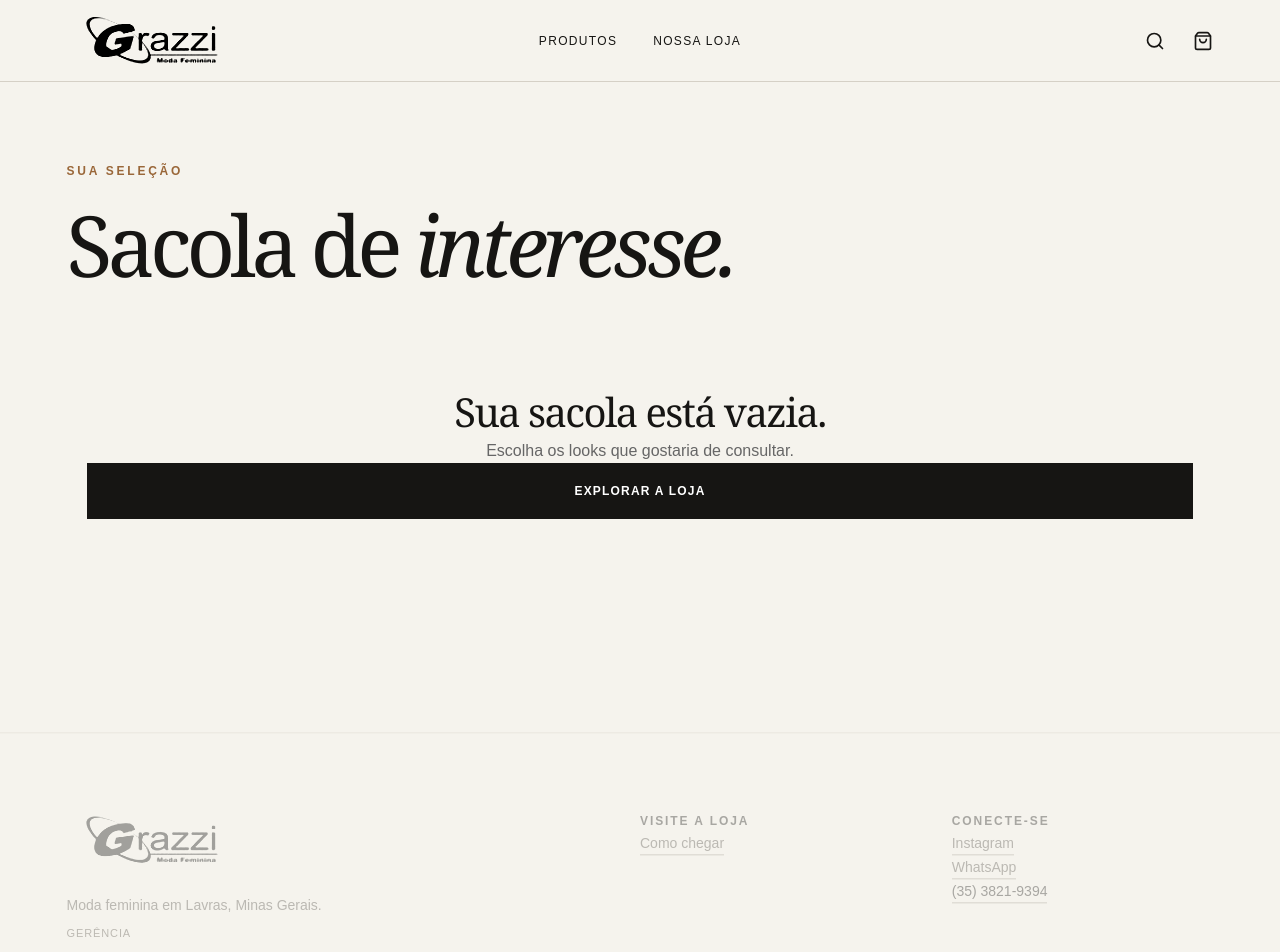
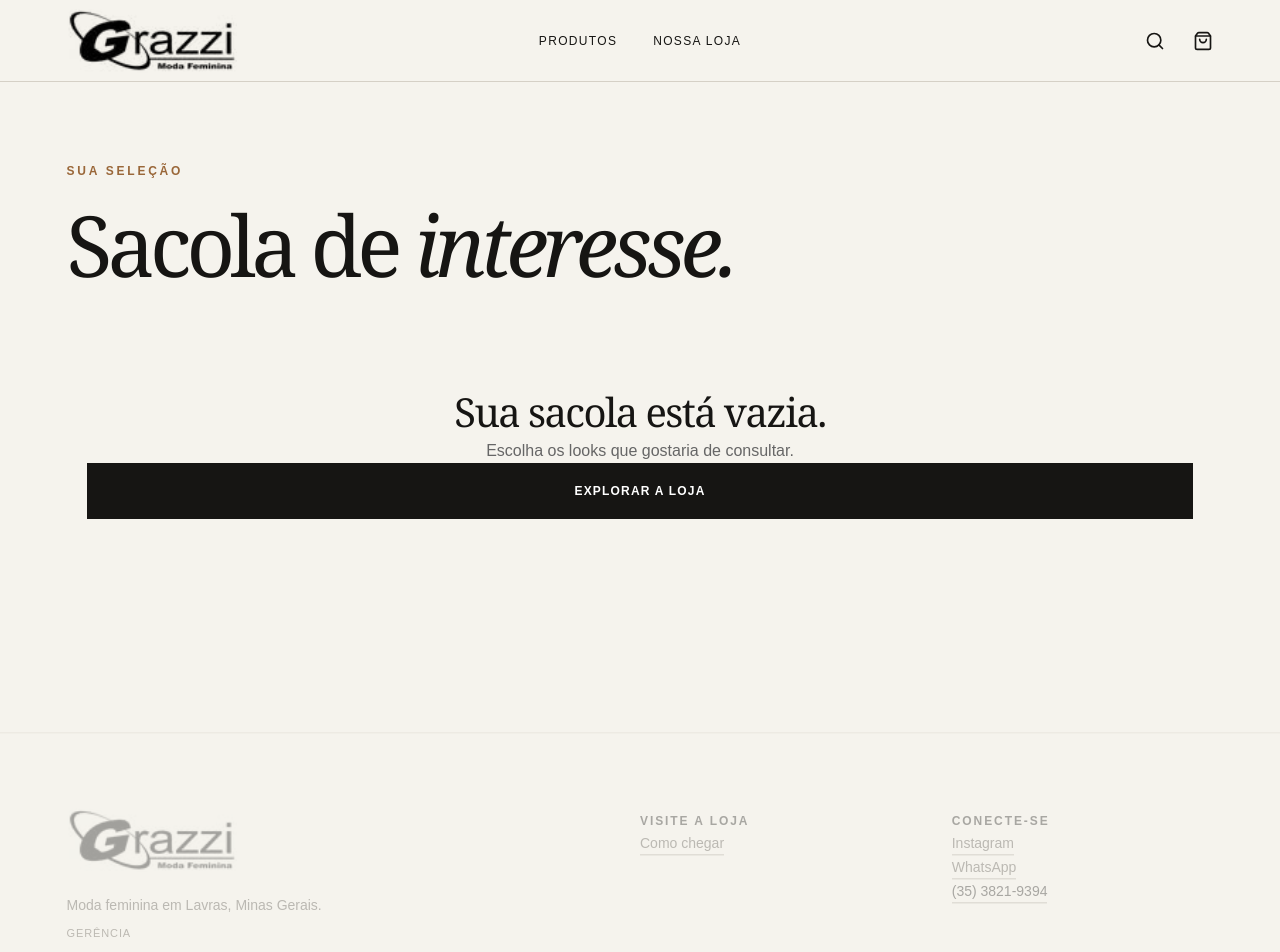
Before and after one commit to duduwwl/grazzi-modas, a Next.js app: page /grazzi-modas/sacola in a window 1280 px wide. Shown: the top 952 px of the page. Built offline with nearby package versions, Linux system fonts and the light colour scheme.

Commit message:
Use transparent black logo across layouts

```diff
--- a/app/globals.css
+++ b/app/globals.css
@@ -145,7 +145,7 @@ html,body{max-width:100%;overflow-x:clip}
 
 /* Home page details */
 .wordmark{line-height:0;align-items:center}
-.wordmark .brand-logo{display:block;width:170px;height:64px;max-width:none;object-fit:cover;object-position:center;background:transparent;filter:grayscale(1) invert(1) contrast(2);mix-blend-mode:multiply}
+.wordmark .brand-logo{display:block;width:170px;height:64px;max-width:none;object-fit:contain;background:transparent}
 .footer .wordmark{border:0;padding:0}
 .campaign{background:#e5dfd5}
 .campaign-image::after{background:linear-gradient(0deg,rgba(0,0,0,.24),transparent 48%)}
@@ -168,7 +168,6 @@ html,body{max-width:100%;overflow-x:clip}
 .footer{background:#f5f3ed;color:#171514;border-top:1px solid #d4cdc2}
 .footer p{color:#4e4943}
 .footer a{border-color:#9c9388}
-.footer .wordmark .brand-logo{mix-blend-mode:multiply}
 .footer .manager-link{display:inline-flex;align-items:center;gap:7px;margin-top:7px;color:#514a42;border:0;font-size:11px;letter-spacing:.08em;text-transform:uppercase}
 .footer .manager-link:hover,.footer a:hover{color:#9a6739}
 @media(max-width:560px){.category-links>a:first-child img{transform:scale(1.66)}.category-links>a:nth-child(2) img{transform:scale(1.6)}.category-links>a:first-child:hover img{transform:scale(1.72)}.category-links>a:nth-child(2):hover img{transform:scale(1.66)}.store-story-copy{padding:52px 22px 68px}.store-story-copy h2{font-size:clamp(37px,9vw,48px)}}
@@ -221,7 +220,6 @@ html,body{max-width:100%;overflow-x:clip}
 @media(max-width:800px){
   .site-header{grid-template-columns:44px minmax(0,1fr) 44px}
   .mobile-menu button,.header-actions a{display:grid;place-items:center;min-width:44px;min-height:44px}
-  .store-menu .brand-logo{filter:grayscale(1) invert(1) contrast(2)}
   .store-menu>button{display:grid;place-items:center;width:44px;height:44px;top:8px;right:8px}
 }
 @media(max-width:480px){
--- a/components/store-chrome.tsx
+++ b/components/store-chrome.tsx
@@ -7,7 +7,7 @@ import { Sheet, SheetContent, SheetTitle, SheetTrigger } from "@/components/ui/s
 import { useBag } from "@/lib/bag";
 
 function Wordmark() {
-  return <img className="brand-logo" src="/grazzi-modas/brand/grazzi-instagram.jpg" alt="Grazzi Modas · Moda Feminina" />;
+  return <img className="brand-logo" src="/grazzi-modas/brand/grazzi-black-transparent.svg" alt="Grazzi Modas · Moda Feminina" />;
 }
 
 export function StoreHeader() {
```
Also changed, not shown: public/brand/grazzi-black-transparent.svg (added), 113 other files (tests, documents, lock files or other folders).
